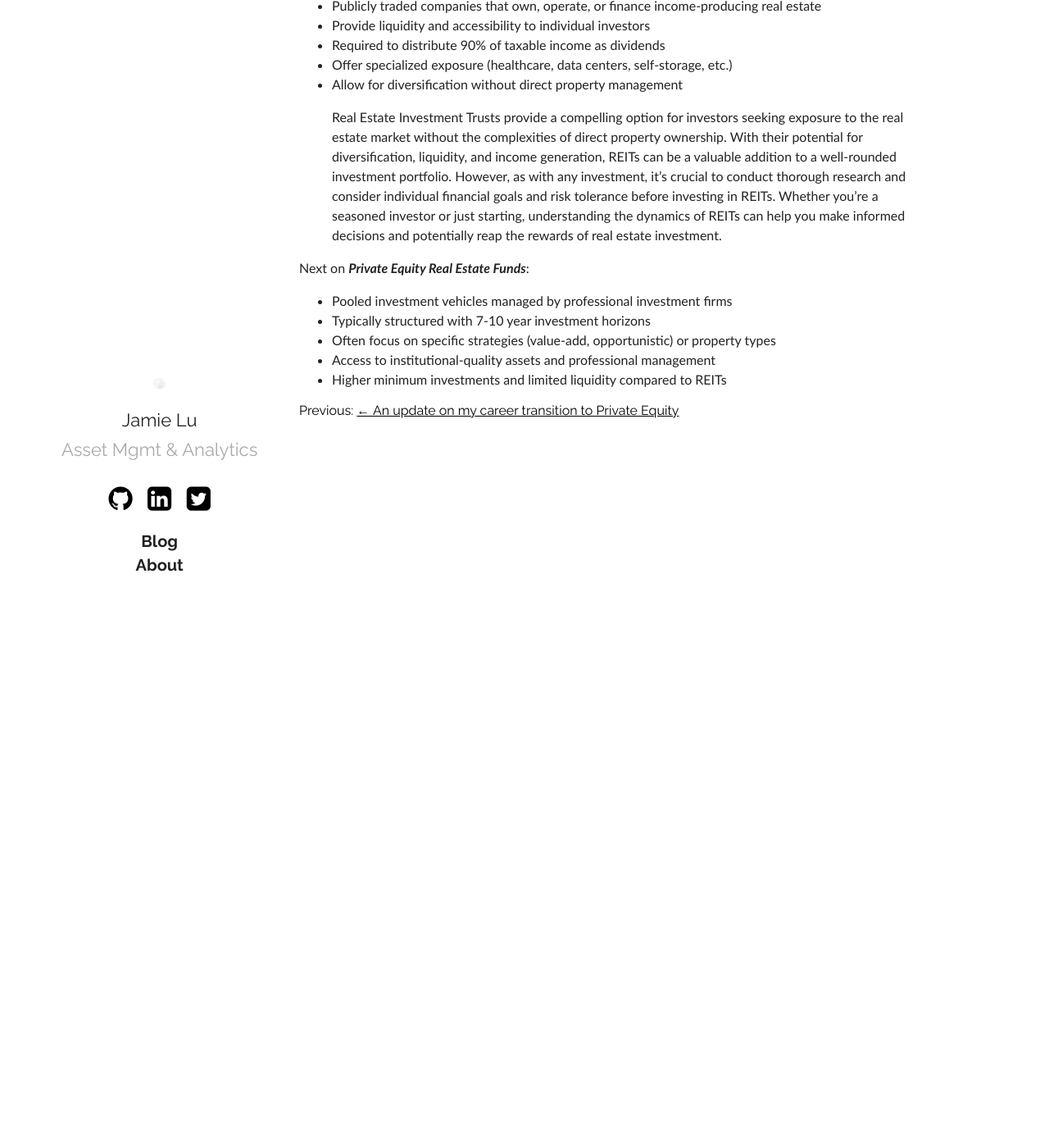
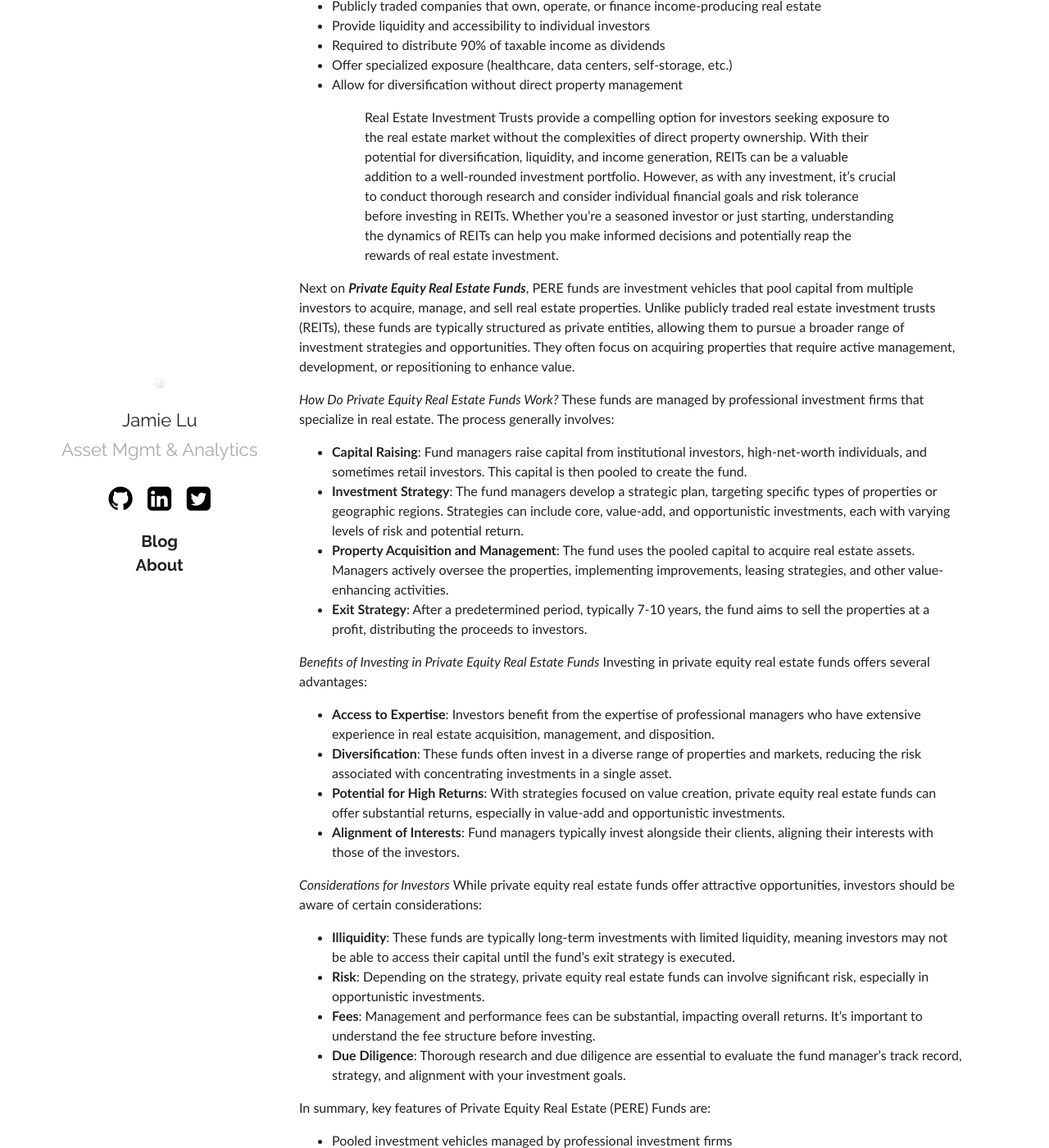
Before and after one commit to jamieqianhui/jamieqianhui.github.io, a Jekyll site: the page built from _posts/2025-10-06-Real-Estate-Investment-Strategies.markdown, in a window 1280 px wide and 1400 px high, scrolled down 2944 px. Shown: the whole window at 82% size. Built offline with Jekyll 4.4.1, drawn with Linux system fonts in a browser that asks for light colours; some of the changed text lies outside the part shown.

Commit message:
Update 2025-10-06-Real-Estate-Investment-Strategies.markdown

```diff
--- a/_posts/2025-10-06-Real-Estate-Investment-Strategies.markdown
+++ b/_posts/2025-10-06-Real-Estate-Investment-Strategies.markdown
@@ -63,7 +63,7 @@ These investments target returns exceeding 18% annually but involve substantial
 
 ### Investment Vehicles: REITs and Private Equity Funds
 
-Firstly on ***Real Estate Investment Trusts***, also commonly known as REITs, have become a popular investment vehicle for individuals looking to diversify their portfolios and gain exposure to the real estate market without directly owning physical properties. REITs operate similarly to mutual funds, where investors purchase shares in the trust. The trust then uses the pooled capital to acquire and manage a portfolio of real estate assets. The income generated from these properties, primarily through rent payments, is distributed to shareholders in the form of dividends. To qualify as a REIT, a company must adhere to certain regulatory requirements, including:
+Firstly on ***Real Estate Investment Trusts***, also commonly known as ***REITs***, have become a popular investment vehicle for individuals looking to diversify their portfolios and gain exposure to the real estate market without directly owning physical properties. REITs operate similarly to mutual funds, where investors purchase shares in the trust. The trust then uses the pooled capital to acquire and manage a portfolio of real estate assets. The income generated from these properties, primarily through rent payments, is distributed to shareholders in the form of dividends. To qualify as a REIT, a company must adhere to certain regulatory requirements, including:
 
 - **Income Distribution**: REITs are required to distribute at least 90% of their taxable income to shareholders in the form of dividends.
 - **Asset Composition**: At least 75% of a REIT's total assets must be invested in real estate.
@@ -95,10 +96,34 @@ In summary, key features of Real Estate Investment Trusts (REITs) are:
 - Offer specialized exposure (healthcare, data centers, self-storage, etc.)
 - Allow for diversification without direct property management
 
-> Real Estate Investment Trusts provide a compelling option for investors seeking exposure to the real estate market without the complexities of direct property ownership. With their potential for diversification, liquidity, and income generation, REITs can be a valuable addition to a well-rounded investment portfolio. However, as with any investment, it's crucial to conduct thorough research and consider individual financial goals and risk tolerance before investing in REITs. Whether you're a seasoned investor or just starting, understanding the dynamics of REITs can help you make informed decisions and potentially reap the rewards of real estate investment.
+>> Real Estate Investment Trusts provide a compelling option for investors seeking exposure to the real estate market without the complexities of direct property ownership. With their potential for diversification, liquidity, and income generation, REITs can be a valuable addition to a well-rounded investment portfolio. However, as with any investment, it's crucial to conduct thorough research and consider individual financial goals and risk tolerance before investing in REITs. Whether you're a seasoned investor or just starting, understanding the dynamics of REITs can help you make informed decisions and potentially reap the rewards of real estate investment.
 
 
-Next on ***Private Equity Real Estate Funds***:
+Next on ***Private Equity Real Estate Funds***, PERE funds are investment vehicles that pool capital from multiple investors to acquire, manage, and sell real estate properties. Unlike publicly traded real estate investment trusts (REITs), these funds are typically structured as private entities, allowing them to pursue a broader range of investment strategies and opportunities. They often focus on acquiring properties that require active management, development, or repositioning to enhance value.
+
+*How Do Private Equity Real Estate Funds Work?*
+These funds are managed by professional investment firms that specialize in real estate. The process generally involves:
+- **Capital Raising**: Fund managers raise capital from institutional investors, high-net-worth individuals, and sometimes retail investors. This capital is then pooled to create the fund.
+- **Investment Strategy**: The fund managers develop a strategic plan, targeting specific types of properties or geographic regions. Strategies can include core, value-add, and opportunistic investments, each with varying levels of risk and potential return.
+- **Property Acquisition and Management**: The fund uses the pooled capital to acquire real estate assets. Managers actively oversee the properties, implementing improvements, leasing strategies, and other value-enhancing activities.
+- **Exit Strategy**: After a predetermined period, typically 7-10 years, the fund aims to sell the properties at a profit, distributing the proceeds to investors.
+
+*Benefits of Investing in Private Equity Real Estate Funds*
+Investing in private equity real estate funds offers several advantages:
+- **Access to Expertise**: Investors benefit from the expertise of professional managers who have extensive experience in real estate acquisition, management, and disposition.
+- **Diversification**: These funds often invest in a diverse range of properties and markets, reducing the risk associated with concentrating investments in a single asset.
+- **Potential for High Returns**: With strategies focused on value creation, private equity real estate funds can offer substantial returns, especially in value-add and opportunistic investments.
+- **Alignment of Interests**: Fund managers typically invest alongside their clients, aligning their interests with those of the investors.
+
+*Considerations for Investors*
+While private equity real estate funds offer attractive opportunities, investors should be aware of certain considerations:
+
+- **Illiquidity**: These funds are typically long-term investments with limited liquidity, meaning investors may not be able to access their capital until the fund's exit strategy is executed.
+- **Risk**: Depending on the strategy, private equity real estate funds can involve significant risk, especially in opportunistic investments.
+- **Fees**: Management and performance fees can be substantial, impacting overall returns. It's important to understand the fee structure before investing.
+- **Due Diligence**: Thorough research and due diligence are essential to evaluate the fund manager's track record, strategy, and alignment with your investment goals.
+
+In summary, key features of Private Equity Real Estate (PERE) Funds are:
 
 - Pooled investment vehicles managed by professional investment firms
 - Typically structured with 7-10 year investment horizons
```
Also changed, not shown: other parts of _posts/2025-10-06-Real-Estate-Investment-Strategies.markdown (+2 -1 lines).
